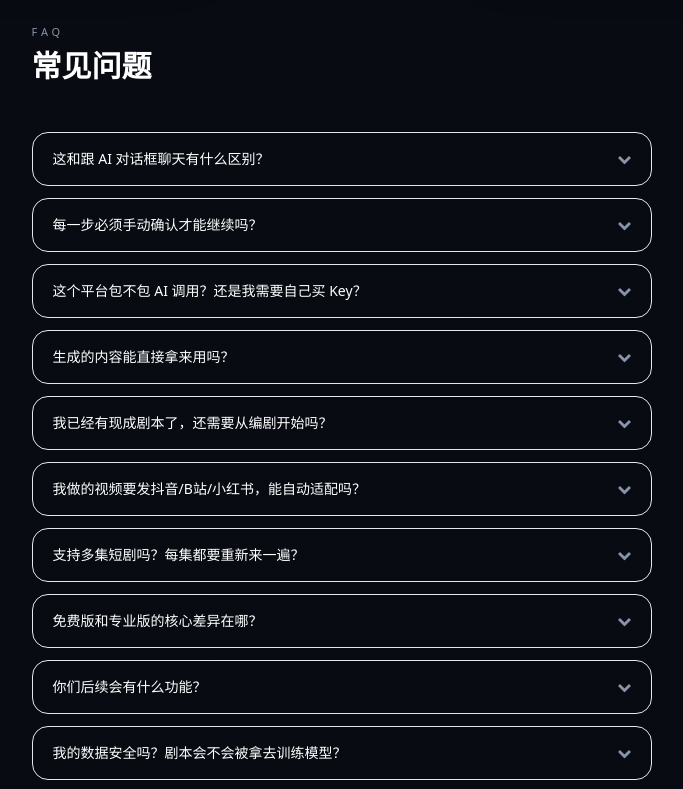
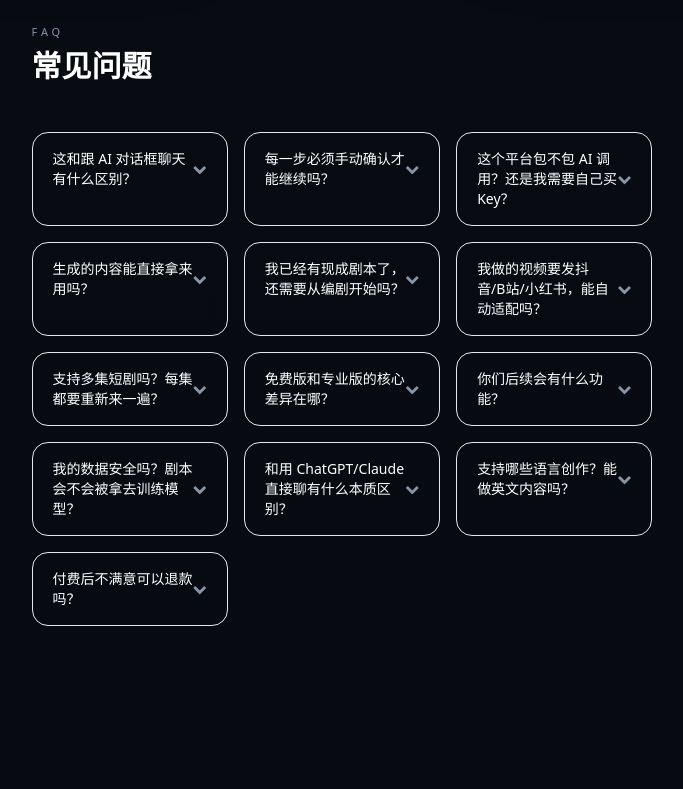
Before and after one commit to laokaikai777/ai-video-demo, a website: page index.html in a window 1280 px wide. Shown: the part 2680-3469 px from the top of the page, without its empty margins (298-981 px from the left). Drawn offline with nearby package versions, Linux system fonts and the light colour scheme.

Commit message:
FAQ真正改为横向3列网格-修复space-y-3遗漏

```diff
--- a/index.html
+++ b/index.html
@@ -473,7 +473,7 @@
         <p class="text-[11px] uppercase tracking-[0.35em] text-mist">FAQ</p>
         <h3 class="mt-2 text-2xl font-semibold text-white md:text-3xl">常见问题</h3>
       </div>
-      <div class="space-y-3" id="faqList">
+      <div class="grid gap-4 md:grid-cols-3" id="faqList">
         <div class="faq-item rounded-2xl border border-white/6 bg-panel/72 panel-frame overflow-hidden">
           <button class="faq-toggle w-full flex items-center justify-between px-5 py-4 text-left text-sm font-medium text-white interactive">
             这和跟 AI 对话框聊天有什么区别？
```
